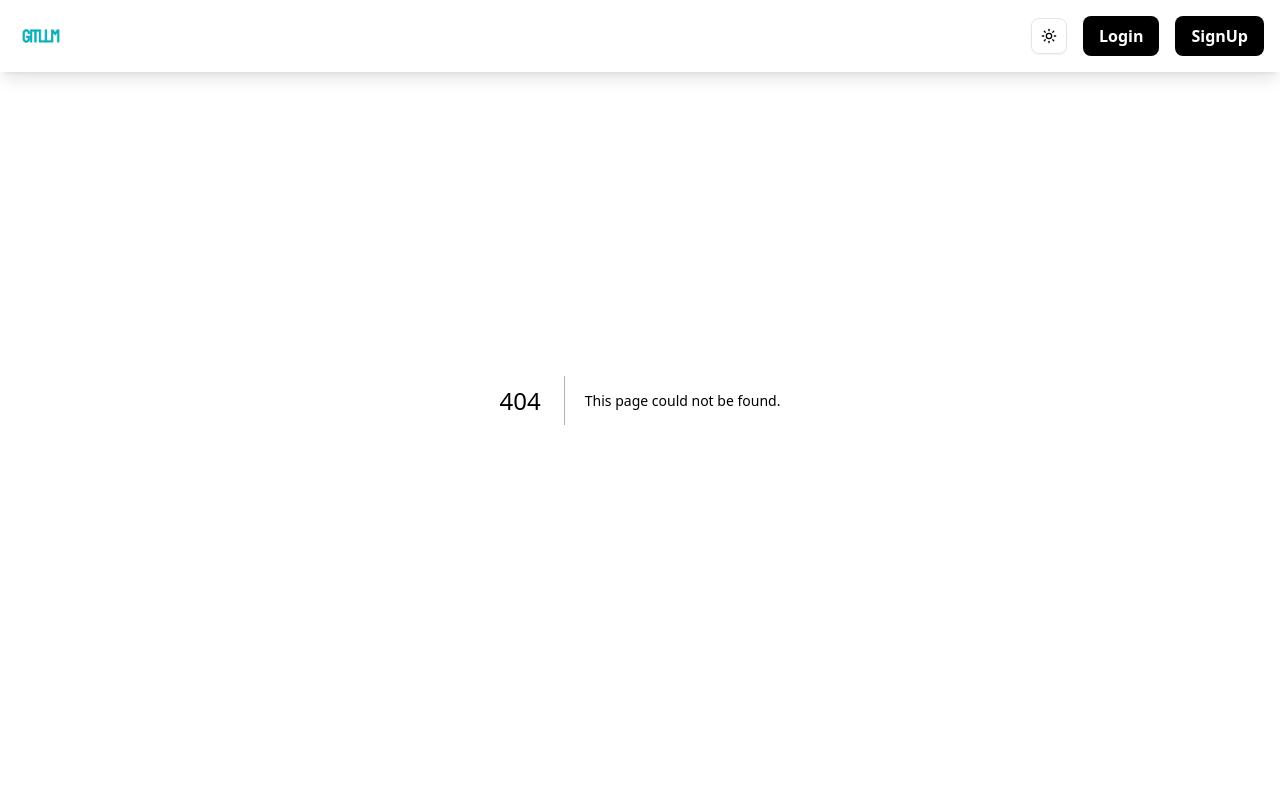
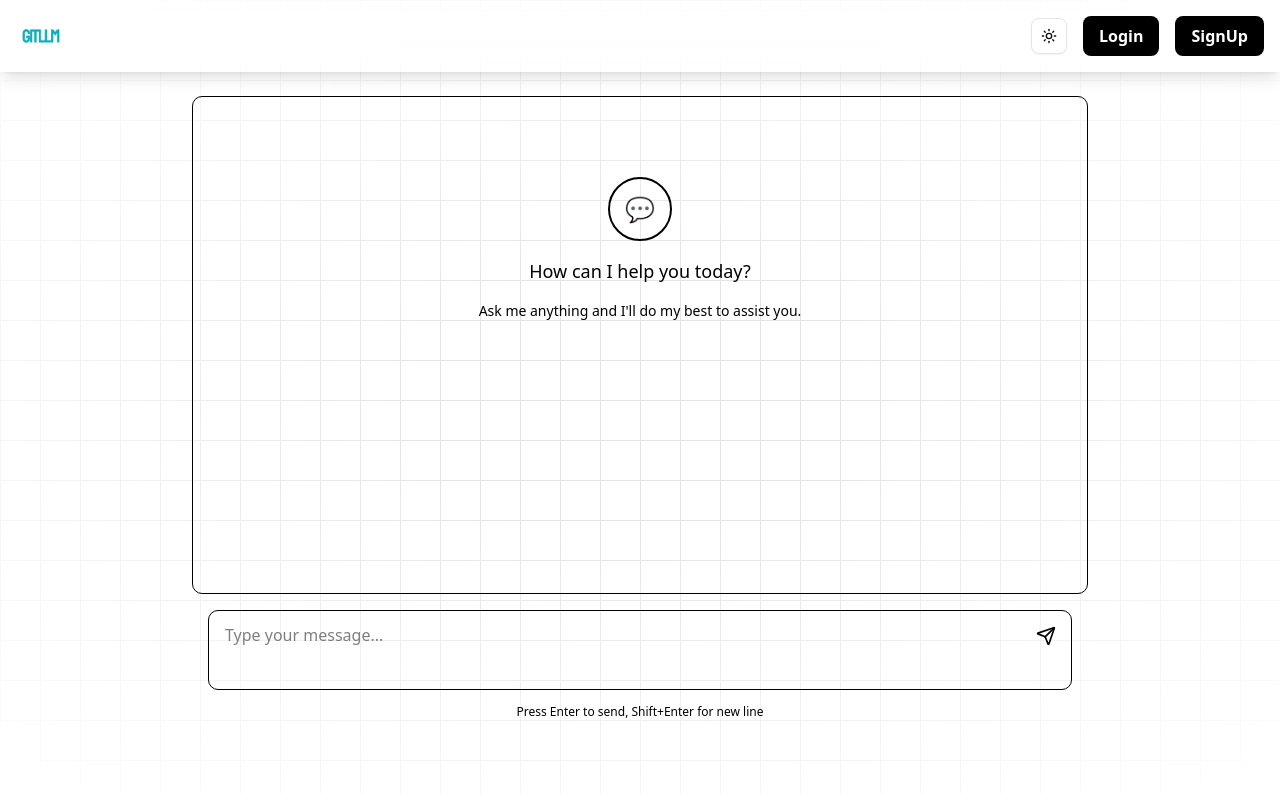
Before and after one commit to K-is-SAD/Github, a Next.js app: page /codebase in a window 1280 px wide. Before the commit this address had no page. Shown: the top 794 px of the page. Built offline with nearby package versions, Linux system fonts and the light colour scheme.

Commit message:
codebase

```diff
--- a/package.json
+++ b/package.json
@@ -9,9 +9,11 @@
     "lint": "next lint"
   },
   "dependencies": {
+    "@ai-sdk/groq": "^1.2.7",
     "@radix-ui/react-dropdown-menu": "^2.1.7",
     "@radix-ui/react-slot": "^1.2.0",
     "@tabler/icons-react": "^3.31.0",
+    "ai": "^4.3.4",
     "class-variance-authority": "^0.7.1",
     "clsx": "^2.1.1",
     "lucide-react": "^0.487.0",
@@ -24,7 +26,8 @@
     "react-markdown": "^10.1.0",
     "react-syntax-highlighter": "^15.6.1",
     "tailwind-merge": "^3.2.0",
-    "tw-animate-css": "^1.2.5"
+    "tw-animate-css": "^1.2.5",
+    "zod": "^3.24.2"
   },
   "devDependencies": {
     "@eslint/eslintrc": "^3",
--- /dev/null
+++ b/src/app/api/chat/route.ts
@@ -0,0 +1,16 @@
+import { groq } from '@ai-sdk/groq';
+import { streamText } from 'ai';
+
+// Allow streaming responses up to 30 seconds
+export const maxDuration = 30;
+
+export async function POST(req: Request) {
+  const { messages } = await req.json();
+
+  const result = streamText({
+    model: groq('llama-3.3-70b-versatile'),
+    messages,
+  });
+
+  return result.toDataStreamResponse();
+}
--- /dev/null
+++ b/src/app/codebase/page.tsx
@@ -0,0 +1,116 @@
+/* eslint-disable @typescript-eslint/no-explicit-any */
+/* eslint-disable @typescript-eslint/no-unused-vars */
+"use client";
+import React, { useRef, useEffect } from "react";
+import { Send, Trash } from "lucide-react";
+import Grid from "@/components/grids/Index";
+import { useChat } from "@ai-sdk/react";
+import ReactMarkdown from "react-markdown";
+
+const ChatPage = () => {
+  const { messages, input, handleInputChange, handleSubmit, isLoading } =
+    useChat();
+  const messagesEndRef = useRef<HTMLDivElement>(null);
+
+  useEffect(() => {
+    messagesEndRef.current?.scrollIntoView({ behavior: "smooth" });
+  }, [messages]);
+
+  const clearChat = () => {
+    window.location.reload();
+  };
+
+  return (
+    <div className="relative h-screen w-full overflow-hidden px-4">
+      <div className="absolute inset-0 w-full h-full">
+        <Grid />
+      </div>
+
+      <div className="relative top-24 z-10 flex flex-col h-[40rem] max-w-4xl mx-auto">
+        <div className="flex-1 overflow-y-auto h-96 p-4 md:p-6 border dark:border-white border-black rounded-lg">
+          <div>
+            {messages.length === 0 ? (
+              <div className="flex flex-col items-center justify-center h-64 text-center dark:text-white text-black space-y-4">
+                <div className="w-16 h-16 bg-transparent border-2 dark:border-white border-black rounded-full flex items-center justify-center">
+                  <span className="text-2xl">💬</span>
+                </div>
+                <h2 className="text-lg font-medium">
+                  How can I help you today?
+                </h2>
+                <p className="text-sm max-w-md">
+                  Ask me anything and I&apos;ll do my best to assist you.
+                </p>
+              </div>
+            ) : (
+              messages.map((m) => (
+                <div
+                  key={m.id}
+                  className={`mb-6 ${
+                    m.role === "user"
+                      ? "flex justify-end"
+                      : "flex justify-start"
+                  }`}
+                >
+                  <div
+                    className={`rounded-lg px-4 py-3 ${
+                      m.role === "user"
+                        ? "bg-transparent dark:text-white text-black"
+                        : "bg-transparent dark:text-white text-black"
+                    }`}
+                  >
+                    <div className="whitespace-pre-wrap">
+                      <ReactMarkdown>{m.content}</ReactMarkdown>
+                    </div>
+                  </div>
+                </div>
+              ))
+            )}
+            {isLoading && (
+              <div className="flex justify-start mb-6">
+                <div className="bg-transparent rounded-lg px-4 py-3 dark:text-white text-black">
+                  <div className="flex space-x-2">
+                    <span className="animate-bounce">•</span>
+                    <span className="animate-bounce delay-75">•</span>
+                    <span className="animate-bounce delay-150">•</span>
+                  </div>
+                </div>
+              </div>
+            )}
+            <div ref={messagesEndRef} />
+          </div>
+        </div>
+        <div className="bg-transparent p-4">
+          <div className="max-w-4xl mx-auto">
+            <form onSubmit={handleSubmit} className="relative">
+              <textarea
+                value={input}
+                onChange={handleInputChange}
+                placeholder="Type your message..."
+                className="w-full h-20 px-4 py-3 rounded-lg border dark:border-white border-black focus:outline-none focus:ring-1 focus:border-transparent resize-none overflow-auto bg-transparent dark:text-white text-black"
+                rows={1}
+                onKeyDown={(e) => {
+                  if (e.key === "Enter" && !e.shiftKey) {
+                    e.preventDefault();
+                    handleSubmit(e as any);
+                  }
+                }}
+              />
+              <button
+                type="submit"
+                disabled={!input || isLoading}
+                className="absolute right-2 top-2 p-2 rounded-md dark:text-white text-black disabled:hover:text-gray-400 transition-colors"
+              >
+                <Send size={20} />
+              </button>
+            </form>
+            <p className="text-xs dark:text-white text-black mt-2 text-center">
+              Press Enter to send, Shift+Enter for new line
+            </p>
+          </div>
+        </div>
+      </div>
+    </div>
+  );
+};
+
+export default ChatPage;
--- a/src/components/ui/sidebar.tsx
+++ b/src/components/ui/sidebar.tsx
@@ -95,7 +95,7 @@ export const DesktopSidebar = ({
     >
       <motion.div
         className={cn(
-          "absolute top-0 left-0 h-full px-4 py-4 bg-transparent dark:bg-transparent w-[300px] shrink-0 overflow-hidden shadow-lg backdrop-blur-md border-r-2 border-white",
+          "absolute top-0 left-0 h-full px-4 py-4 bg-transparent dark:bg-transparent w-[300px] shrink-0 overflow-hidden shadow-lg backdrop-blur-md border-r-2 border-white z-[100]",
           className
         )}
         animate={{
```
Also changed, not shown: 1 other file (tests, documents, lock files or other folders).
